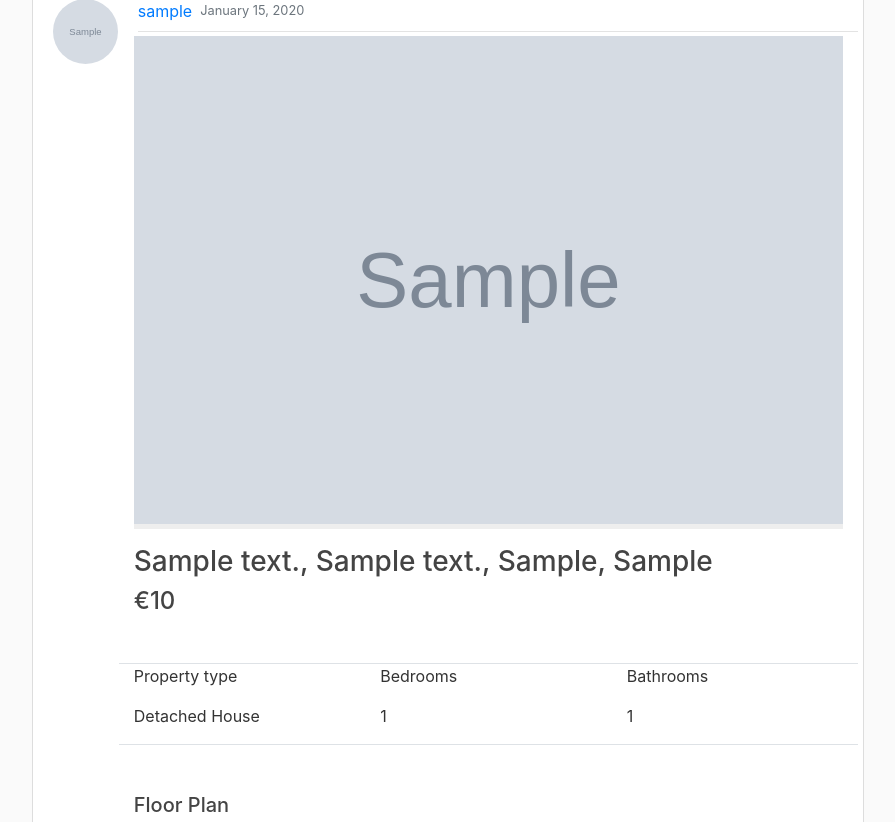
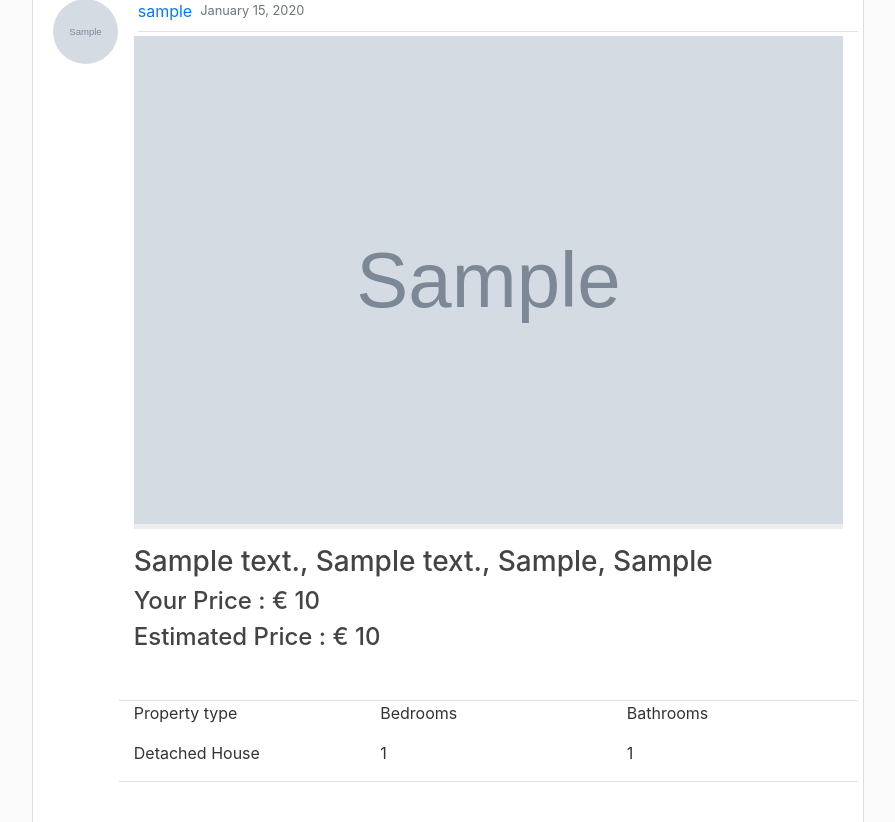
Before and after one commit to hassant727/TeamSoftwareProject, a Django app: page /post/1/ in a window 1280 px wide. Shown: the part 108-930 px from the top of the page, without its empty margins (192-1087 px from the left). Run offline with Django 3.2, Linux system fonts and the light colour scheme; tables that the repository leaves empty hold one stand-in row (values such as "Sample post"); grey boxes marked "Sample" are stand-in pictures; parts of the project's set-up code (start-up, migrations or seed data) failed here and were passed over; some libraries are stand-ins or nearby versions.

Commit message:
added the estimated price field

```diff
--- a/CS3305TSP/templates/webpages/long_post.html
+++ b/CS3305TSP/templates/webpages/long_post.html
@@ -34,7 +34,8 @@
         {% endif %}
 
         {% if post.price %}
-            <h4>€{{ post.price }}</h4>
+            <h4>Your Price :  € {{ post.price }}</h4>
+            <h4>Estimated Price : € {{ post.price }}</h4>
         {% else %}
             <h4>POA</h4>
         {% endif %}
```
